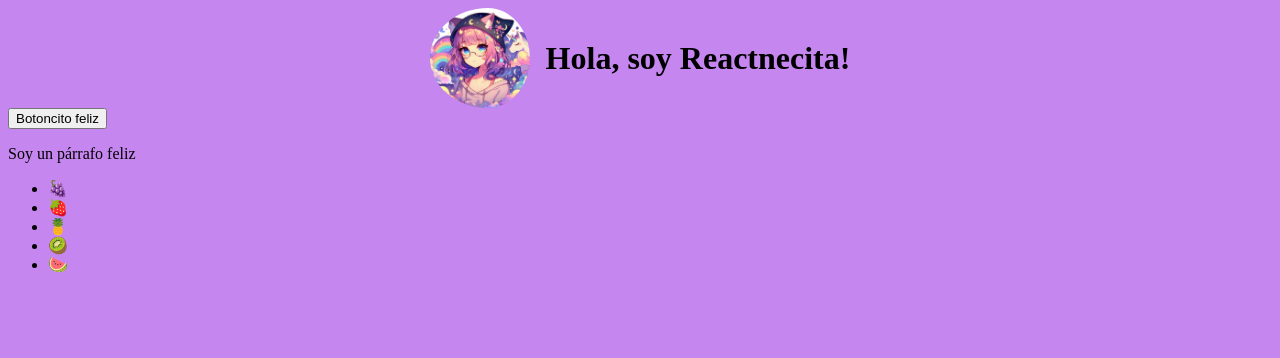
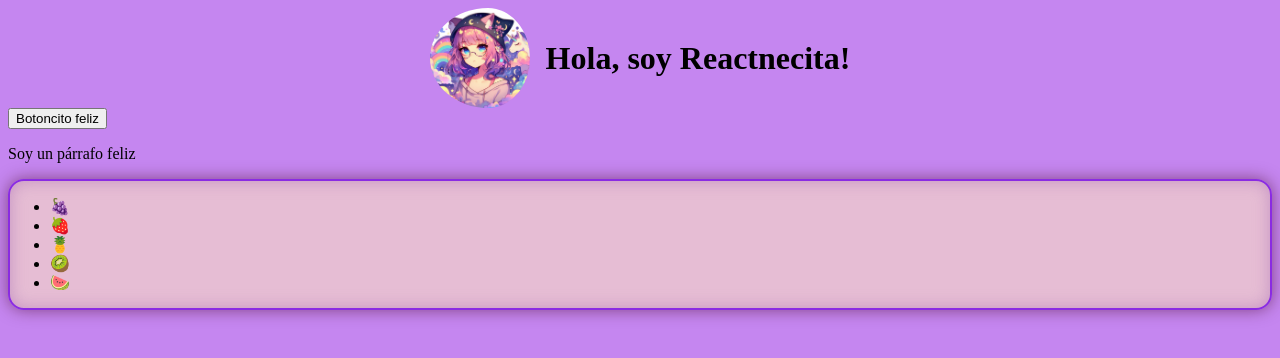
Before and after one commit to Pythonesa/fundamentos-react, a React (Vite) app: page / in a window 1280 px wide. Shown: the top 358 px of the page. Built offline with nearby package versions, Linux system fonts and the light colour scheme.

Commit message:
:lipstick: playing with fruits box

```diff
--- a/src/components/FruitsList.jsx
+++ b/src/components/FruitsList.jsx
@@ -1,6 +1,7 @@
 export default function FruitsList() {
     const fruits = ['🍇', '🍓', '🍍', '🥝', '🍉']
     return (
+        <div className="panel">
         <ul>
             {
                 fruits.map((fruit, id) => (
@@ -8,5 +9,6 @@ export default function FruitsList() {
                 ))
             }
         </ul>
+        </div>
     )
 }
--- a/src/index.css
+++ b/src/index.css
@@ -1,3 +1,7 @@
+body {
+    background-color: rgb(197, 134, 240);
+}
+
 .text-center {
     text-align: center;
 }
@@ -17,6 +21,9 @@
 
 }
 
-body {
-    background-color: rgb(197, 134, 240);
+.panel {
+    background-color:rgb(253, 227, 194, 0.6);
+    border:blueviolet 2px solid;
+    border-radius: 1rem;
+    box-shadow: inset 0 0 1rem rgba(171, 116, 182, 0.6), 0 0 1rem rgba(85, 24, 57, 0.6);
 }
```
